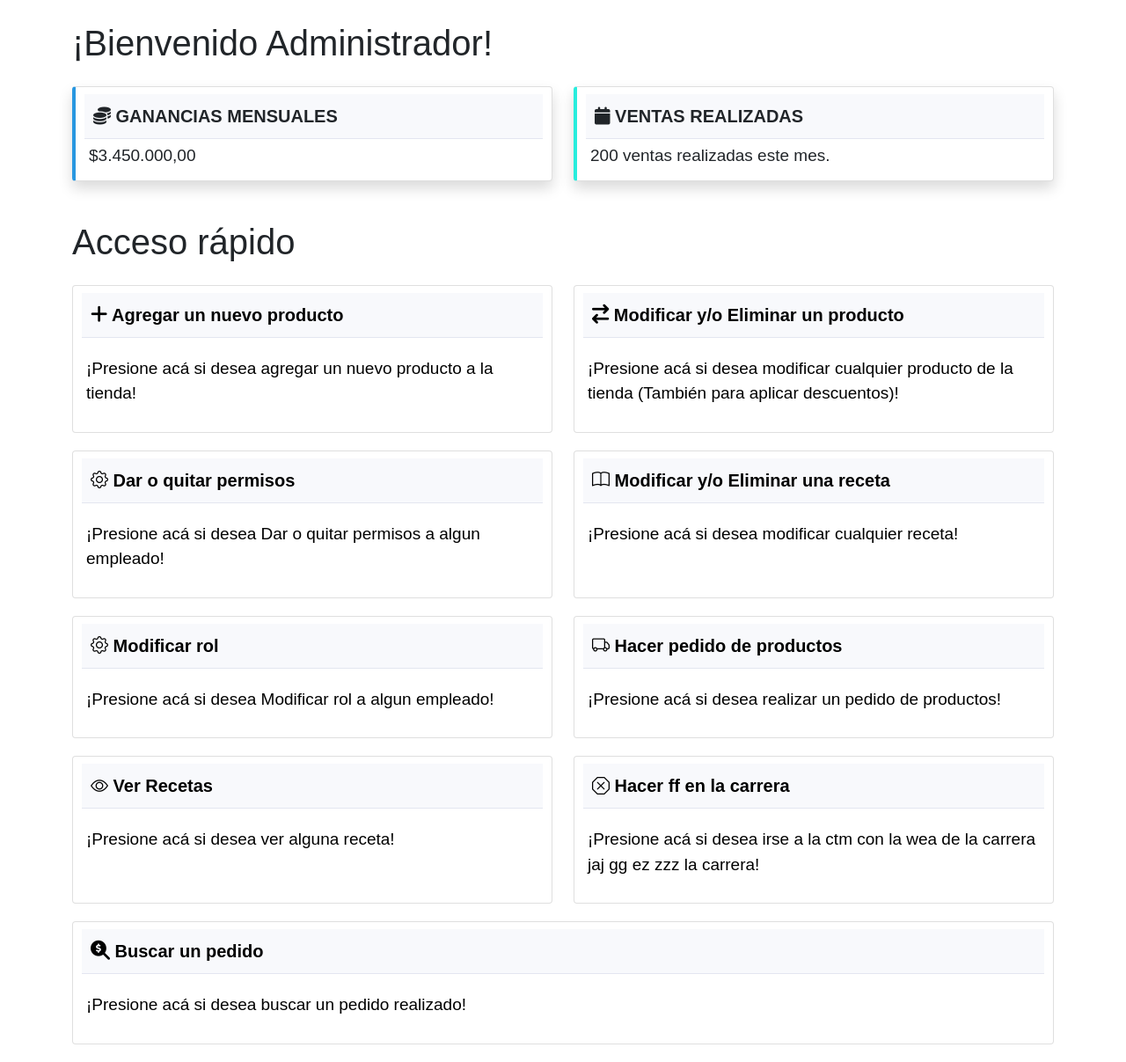
After one commit to hugotoroz/domo-chicken, a Django app: page /indexAdmin in a window 1280 px wide. The commit adds this page. Shown: the whole page at 88% size. Run offline with Django 4.2, Linux system fonts and the light colour scheme; some libraries are stand-ins or nearby versions.

Commit message:
Menu de opciones

```diff
--- a/domochicken/core/static/css/style.css
+++ b/domochicken/core/static/css/style.css
@@ -70,3 +70,162 @@ body {
     transform: translate(0, 10px);
     clip-path: inset(0% 0 0% 0 round 10px);
 }
+
+
+
+
+
+
+
+
+/*Footer Inicio*/
+.pie-pagina {
+    width: 100%;
+    background-color: rgb(182, 13, 13);
+    margin-top: 50px;
+}
+
+.pie-pagina .grupo-1 {
+    width: 100%;
+    max-width: 1200px;
+    margin: auto;
+    display: grid;
+    grid-gap: 50px;
+    padding: 45px 0px;
+}
+
+.pie-pagina .grupo-1 .box figure {
+    width: 100%;
+    height: 100%;
+    display: flex;
+    justify-content: center;
+    align-items: center;
+}
+
+.pie-pagina .grupo-1 .box figure img {
+    width: 250px;
+}
+
+.pie-pagina .grupo-1 .box h2 {
+    color: #fff;
+    margin-bottom: 25px;
+    font-size: 20px;
+}
+
+.pie-pagina .grupo-1 .box p {
+    color: #efefef;
+    margin-bottom: 10px;
+}
+
+.pie-pagina .grupo-1 .red-social a {
+    display: inline-block;
+    text-decoration: none;
+    width: 45px;
+    height: 45px;
+    line-height: 45px;
+    color: #fff;
+    margin-right: 10px;
+    background-color: rgb(0, 0, 0);
+    text-align: center;
+    transition: all 300ms ease;
+}
+
+.pie-pagina .grupo-1 .red-social a:hover {
+    background-color: rgb(233, 236, 6);
+}
+
+.pie-pagina .grupo-2 {
+    background-color: rgb(0, 0, 0);
+    padding: 15px 10px;
+    text-align: center;
+    color: #fff;
+
+}
+
+.pie-pagina .grupo-2 small {
+    font-size: 15px;
+}
+
+.redes-sociales
+{
+    margin-bottom: 10px;
+}
+.lista
+{
+    color: #fff;
+    list-style: none;
+    text-align: left;
+}
+
+.img-foot
+{
+    width: 300px;
+}
+.cerrar{
+    color: blue;
+}
+footer {
+    position: absolute,bottom;
+    bottom: 0;
+    width: 100%;
+    background-color: #333;
+    color: #fff;
+    text-align: center;
+  }
+  /*Footer Fin*/
+
+/*Index Admin*/
+/*Titulo*/
+.titulo
+{
+    font-size: 40px;
+    color: var(--blanco);
+    margin-bottom: 25px;
+    margin-top: 25px;
+
+}
+/*Filas y columnas*/
+.filas
+{
+    color: var(--negro);
+    font-size: 20px;
+}
+.columnas
+{
+    margin-bottom: 20px;
+}
+.card
+{
+    padding: 10px;
+    word-wrap: break-word;
+}
+.color-borde-1
+{
+    border-left: 0.25rem solid #2897e0!important; /*Para que el color tenga prioridad*/
+}
+.color-borde-2
+{
+    border-left: 0.25rem solid #28eDdd!important; /*Para que el color tenga prioridad*/
+}
+.color-borde-3
+{
+    border-left: 0.25rem solid #1d41e0!important; /*Para que el color tenga prioridad*/
+}
+.titulo-card
+{
+
+    padding: 10px;
+    background-color: #f8f9fc;
+    border-bottom: 1px solid #e3e6f0;
+    font-size: 20px;
+}
+.iconos
+{
+    font-size: 22px;
+}
+.desc
+{
+    padding: 5px;
+    font-size: 19px;
+    color: var(--negro);
+}
--- /dev/null
+++ b/domochicken/core/templates/indexAdmin.html
@@ -0,0 +1,138 @@
+<!DOCTYPE html>
+<html lang="en">
+<head>
+    <!-- Required meta tags -->
+    <meta charset="utf-8">
+    <meta name="viewport" content="width=device-width, initial-scale=1">
+    <title>Mi perfil</title>
+    <!-- Bootstrap CSS -->
+    <link rel="stylesheet" href="https://cdn.jsdelivr.net/npm/bootstrap-icons@1.10.4/font/bootstrap-icons.css">
+    <link href="https://cdn.jsdelivr.net/npm/bootstrap@5.1.3/dist/css/bootstrap.min.css" rel="stylesheet" integrity="sha384-1BmE4kWBq78iYhFldvKuhfTAU6auU8tT94WrHftjDbrCEXSU1oBoqyl2QvZ6jIW3" crossorigin="anonymous">
+    <!-- Conectar mi CSS -->
+    <link rel="stylesheet" href="static/css/style.css">
+    <!--Fuente 'Quicksand'-->
+    <link rel="preconnect" href="https://fonts.googleapis.com">
+    <link rel="preconnect" href="https://fonts.gstatic.com" crossorigin>
+    <link href="https://fonts.googleapis.com/css2?family=Quicksand:wght@300&display=swap" rel="stylesheet">
+    <!--Font Awesome para los icons-->
+    <script src="https://kit.fontawesome.com/1877fd7acc.js" crossorigin="anonymous"></script>
+
+</head>
+
+<body>
+    <header>
+
+    </header>
+    <div class="container">
+        <h1 class="titulo">¡Bienvenido Administrador!</h1>
+        <div class="row">
+            <div class="col-md-6 col-sm-12 columnas">
+                <div class="card color-borde-1 shadow h-100 py-2">
+                    <div class="titulo-card fw-bold"><i class="fa-solid fa-coins"></i> GANANCIAS MENSUALES</div>
+                    <div class="desc">$3.450.000,00</div>
+                </div>
+            </div>
+            <div class="col-md-6 col-sm-12 columnas">
+                <div class="card color-borde-2 shadow h-100 py-2">
+                    <div class="titulo-card fw-bold"><i class="fa-solid fa-calendar"></i> VENTAS REALIZADAS</div>
+                    <div class="desc">200 ventas realizadas este mes.</div>
+                </div>
+            </div>
+        </div>
+    </div>
+
+    <div class="container">
+        <h2 class="titulo">Acceso rápido</h2>
+
+        <div class="row">
+            <div class="col-6 columnas">
+                <div class="card h-100 py-2">
+                    <a href="#" style="text-decoration: none; color: #000;">
+                    <p class="align-items-start fw-bold titulo-card "><i class="fa-solid fa-plus align-items-end iconos"></i> Agregar un nuevo producto </p>
+                    <p class="desc">¡Presione acá si desea agregar un nuevo producto a la tienda!</p>
+                    </a>
+                </div>
+            </div>
+            <div class="col-6 columnas">
+                <div class="card h-100 py-2">
+                    <a href="#" style="text-decoration: none; color: #000;">
+                    <p class="fw-bold align-items-start titulo-card"><i class="fa-solid fa-arrow-right-arrow-left iconos"></i> Modificar y/o Eliminar un producto</p>
+                    <p class="desc">¡Presione acá si desea modificar cualquier producto de la tienda (También para aplicar descuentos)!</p>
+                    </a>
+                </div>
+            </div>
+        </div>
+        <div class="row">
+            <div class="col-6 columnas">
+                <div class="card h-100 py-2">
+                    <a href="#" style="text-decoration: none; color: #000;">
+                    <p class="align-items-start fw-bold titulo-card "><i class="bi bi-gear"></i></i> Dar o quitar permisos </p>
+                    <p class="desc">¡Presione acá si desea Dar o quitar permisos a algun empleado!</p>
+                    </a>
+                </div>
+            </div>
+            <div class="col-6 columnas">
+                <div class="card h-100 py-2">
+                    <a href="#" style="text-decoration: none; color: #000;">
+                    <p class="fw-bold align-items-start titulo-card"><i class="bi bi-book"></i> Modificar y/o Eliminar una receta</p>
+                    <p class="desc">¡Presione acá si desea modificar cualquier receta!</p>
+                    </a>
+                </div>
+            </div>
+        </div>
+        <div class="row">
+            <div class="col-6 columnas">
+                <div class="card h-100 py-2">
+                    <a href="#" style="text-decoration: none; color: #000;">
+                    <p class="align-items-start fw-bold titulo-card "><i class="bi bi-gear"></i></i> Modificar rol </p>
+                    <p class="desc">¡Presione acá si desea Modificar rol a algun empleado!</p>
+                    </a>
+                </div>
+            </div>
+            <div class="col-6 columnas">
+                <div class="card h-100 py-2">
+                    <a href="#" style="text-decoration: none; color: #000;">
+                    <p class="fw-bold align-items-start titulo-card"><i class="bi bi-truck"></i> Hacer pedido de productos</p>
+                    <p class="desc">¡Presione acá si desea realizar un pedido de productos!</p>
+                    </a>
+                </div>
+            </div>
+        </div><div class="row">
+            <div class="col-6 columnas">
+                <div class="card h-100 py-2">
+                    <a href="#" style="text-decoration: none; color: #000;">
+                    <p class="align-items-start fw-bold titulo-card "><i class="bi bi-eye"></i> Ver Recetas </p>
+                    <p class="desc">¡Presione acá si desea ver alguna receta!</p>
+                    </a>
+                </div>
+            </div>
+            <div class="col-6 columnas">
+                <div class="card h-100 py-2">
+                    <a href="#" style="text-decoration: none; color: #000;">
+                    <p class="fw-bold align-items-start titulo-card"><i class="bi bi-x-octagon"></i> Hacer ff en la carrera</p>
+                    <p class="desc">¡Presione acá si desea irse a la ctm con la wea de la carrera jaj gg ez zzz la carrera!</p>
+                    </a>
+                </div>
+            </div>
+        </div>
+        <div class="row">
+            <div class="col-12 columnas">
+                <div class="card h-100 py-2">
+                    <a href="#" style="text-decoration: none; color: #000;">
+                    <p class="fw-bold align-items-start titulo-card"><i class="fa-solid fa-magnifying-glass-dollar iconos"></i> Buscar un pedido</p>
+                    <p class="desc">¡Presione acá si desea buscar un pedido realizado!</p>
+                    </a>
+                </div>
+            </div>
+        </div>
+    </div>
+
+
+
+
+<!-- Option 1: Bootstrap Bundle with Popper -->
+<script src="https://cdn.jsdelivr.net/npm/bootstrap@5.1.3/dist/js/bootstrap.bundle.min.js" integrity="sha384-ka7Sk0Gln4gmtz2MlQnikT1wXgYsOg+OMhuP+IlRH9sENBO0LRn5q+8nbTov4+1p" crossorigin="anonymous"></script>
+
+</body>
+
+</html>
--- a/domochicken/core/urls.py
+++ b/domochicken/core/urls.py
@@ -1,7 +1,8 @@
 from django.urls import path
-from  .views import index, inicio_sesion
+from  .views import index, inicio_sesion,indexAdmin
 
 urlpatterns =[
     path('',index,name="index"),
     path('login',inicio_sesion,name="inicio_sesion"),
+    path('indexAdmin',indexAdmin,name="indexAdmin"),
  ]
--- a/domochicken/core/views.py
+++ b/domochicken/core/views.py
@@ -8,3 +8,7 @@ def index(request):
 def inicio_sesion(request):
 
     return render(request,'inicio_sesion.html')
+
+def indexAdmin(request):
+
+    return render(request,'indexAdmin.html')
```
Also changed, not shown: domochicken/core/templates/copy.html (deleted, +0 -137 lines), domochicken/core/templates/index.html (+38 -8 lines).
